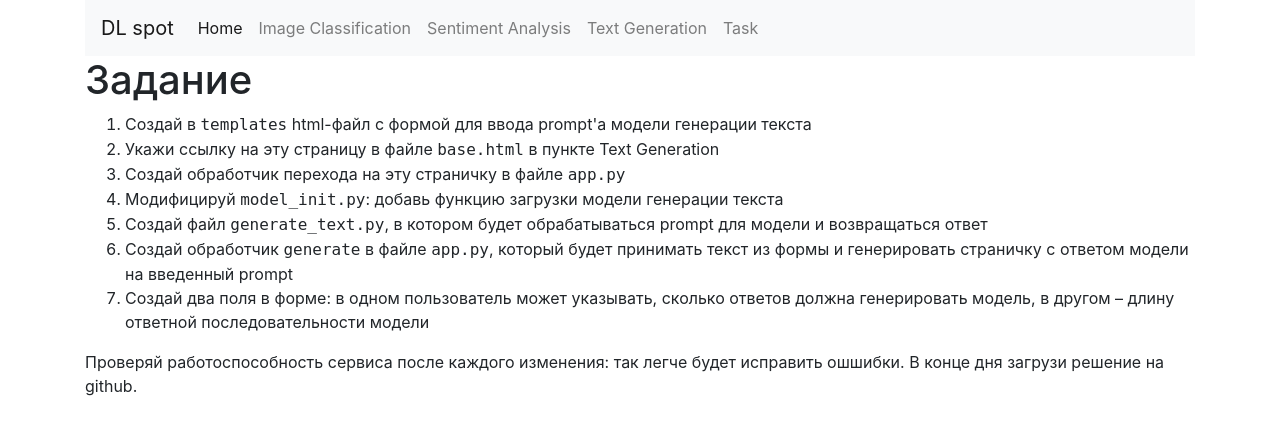
After one commit to pdumin/dl-flask, a Flask app: page /task in a window 1280 px wide. The commit adds this page. Shown: the top 435 px of the page. Run offline with Flask 2, Linux system fonts and the light colour scheme; some libraries are stand-ins or nearby versions.

Commit message:
task added

```diff
--- a/app.py
+++ b/app.py
@@ -61,6 +61,10 @@ def image():
 def sentiment():
     return render_template('sentiment.html', query=True)
 
+@app.route('/task')
+def task():
+    return render_template('task.html')
+
 @app.route('/uploader', methods = ['GET', 'POST'])
 def upload_file():
     if request.method == 'POST':
--- a/templates/base.html
+++ b/templates/base.html
@@ -33,6 +33,9 @@
                   <li class="nav-item">
                     <a class="nav-link" href="{{ url_for('index') }}">Text Generation</a>
                   </li>
+                  <li class="nav-item">
+                    <a class="nav-link" href="{{ url_for('task') }}">Task</a>
+                  </li>
               </ul>
           </div>
       </nav>
--- /dev/null
+++ b/templates/task.html
@@ -0,0 +1,19 @@
+{% extends 'base.html' %}
+
+{% block content %}
+
+<h1> Задание </h1>
+
+<ol>
+    <li> Создай в <tt>templates</tt> html-файл с формой для ввода prompt'а модели генерации текста </li>
+    <li> Укажи ссылку на эту страницу в файле <tt>base.html</tt> в пункте Text Generation</li>
+    <li> Создай обработчик перехода на эту страничку в файле <tt>app.py</tt> </li>
+    <li> Модифицируй <tt>model_init.py</tt>: добавь функцию загрузки модели генерации текста </li>
+    <li>Создай файл <tt>generate_text.py</tt>, в котором будет обрабатываться prompt для модели и возвращаться ответ </li>
+    <li> Создай обработчик <tt>generate</tt> в файле <tt>app.py</tt>, который будет принимать текст из формы и генерировать страничку с ответом модели на введенный prompt</li>
+    <li>Создай два поля в форме: в одном пользователь может указывать, сколько ответов должна генерировать модель, в другом – длину ответной последовательности модели</li>
+</ol>
+
+Проверяй работоспособность сервиса после каждого изменения: так легче будет исправить ошшибки. В конце дня загрузи решение на github.
+
+{% endblock %}
```
